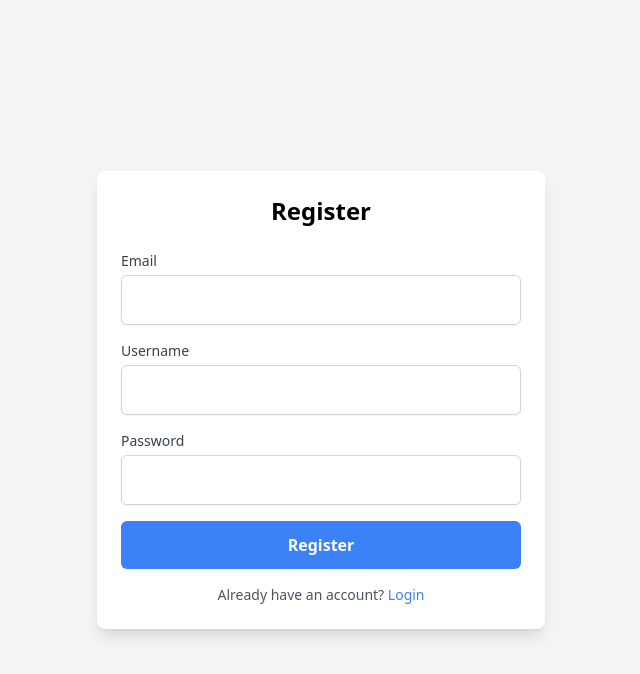
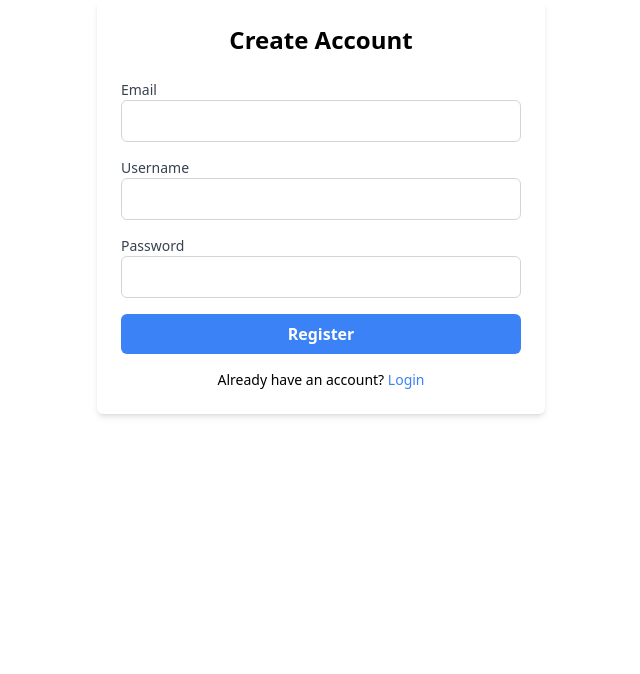
Before and after one commit to nayan-cse/Task-Management-System, a Next.js app: page /register in a window 1280 px wide. Shown: the top 674 px of the page, without its empty margins (319-959 px from the left). Built offline with nearby package versions, Linux system fonts and the light colour scheme.

Commit message:
if user already logged in then redirect to task

```diff
--- a/src/app/login/page.jsx
+++ b/src/app/login/page.jsx
@@ -1,5 +1,5 @@
 "use client";
-import React, { useState } from "react";
+import React, { useEffect, useState } from "react";
 import { useRouter } from "next/navigation";
 
 const LoginForm = () => {
@@ -9,6 +9,13 @@ const LoginForm = () => {
   const [loading, setLoading] = useState(false);
   const router = useRouter();
 
+  // Check if the user is already logged in and redirect to /tasks
+  useEffect(() => {
+    const token = localStorage.getItem("accessToken");
+    if (token) {
+      router.push("/tasks"); // Redirect to /tasks if the token exists
+    }
+  }, [router]);
   const handleSubmit = async (e) => {
     e.preventDefault();
     setLoading(true);
--- a/src/app/register/page.jsx
+++ b/src/app/register/page.jsx
@@ -1,22 +1,23 @@
 "use client";
 import React, { useState } from "react";
+import { useRouter } from "next/navigation"; // Use Next.js's useRouter for navigation
 
-const Register = () => {
+const RegisterForm = () => {
   const [email, setEmail] = useState("");
   const [username, setUsername] = useState("");
   const [password, setPassword] = useState("");
-  const [error, setError] = useState(null);
+  const [error, setError] = useState("");
   const [loading, setLoading] = useState(false);
-  const [successMessage, setSuccessMessage] = useState("");
+  const router = useRouter(); // Initialize Next.js router for navigation
 
   const handleSubmit = async (e) => {
     e.preventDefault();
     setLoading(true);
-    setError(null);
+    setError("");
 
-    // Send register request to the backend API
     try {
       const response = await fetch("/api/v1/auth/register", {
+        // Call your registration API
         method: "POST",
         headers: {
           "Content-Type": "application/json",
@@ -25,38 +26,31 @@ const Register = () => {
       });
 
       const data = await response.json();
+      setLoading(false);
 
-      if (!response.ok) {
-        throw new Error(data.error || "Registration failed");
+      if (response.status === 201) {
+        // Registration was successful
+        console.log("Registration successful:", data);
+        // Redirect to login or home page
+        router.push("/login"); // Redirect to login page after successful registration
+      } else {
+        setError(data.error || "Something went wrong!");
       }
-
-      // Success - store token and handle next steps
-      setSuccessMessage(data.message);
-      localStorage.setItem("token", data.token); // Save the token for future use (e.g., for authenticated requests)
-
-      // Optionally, redirect the user to the login page or dashboard
-      // window.location.href = '/login';
-    } catch (err) {
-      setError(err.message);
-    } finally {
+    } catch (error) {
       setLoading(false);
+      console.error("Registration error:", error);
+      setError("Internal server error");
     }
   };
 
   return (
-    <div className="flex justify-center items-center min-h-screen bg-gray-100">
-      <div className="w-full max-w-md bg-white p-6 rounded-lg shadow-lg">
-        <h2 className="text-2xl font-semibold text-center mb-6">Register</h2>
+    <div className="max-w-md mx-auto p-6 bg-white rounded-md shadow-md">
+      <h2 className="text-2xl font-semibold text-center mb-6">
+        Create Account
+      </h2>
 
-        {error && <div className="text-red-500 mb-4 text-center">{error}</div>}
-        {successMessage && (
-          <div className="text-green-500 mb-4 text-center">
-            {successMessage}
-          </div>
-        )}
-
-        <form onSubmit={handleSubmit} className="space-y-4">
-          <div>
+      <form onSubmit={handleSubmit}>
+        <div className="mb-4">
           <label
             htmlFor="email"
             className="block text-sm font-medium text-gray-700"
@@ -68,12 +62,12 @@ const Register = () => {
             id="email"
             value={email}
             onChange={(e) => setEmail(e.target.value)}
+            className="w-full px-4 py-2 border border-gray-300 rounded-md focus:outline-none focus:ring-2 focus:ring-blue-500"
             required
-              className="mt-1 block w-full p-3 border border-gray-300 rounded-md shadow-sm focus:outline-none focus:ring-2 focus:ring-blue-500 focus:border-blue-500"
           />
         </div>
 
-          <div>
+        <div className="mb-4">
           <label
             htmlFor="username"
             className="block text-sm font-medium text-gray-700"
@@ -85,12 +79,12 @@ const Register = () => {
             id="username"
             value={username}
             onChange={(e) => setUsername(e.target.value)}
+            className="w-full px-4 py-2 border border-gray-300 rounded-md focus:outline-none focus:ring-2 focus:ring-blue-500"
             required
-              className="mt-1 block w-full p-3 border border-gray-300 rounded-md shadow-sm focus:outline-none focus:ring-2 focus:ring-blue-500 focus:border-blue-500"
           />
         </div>
 
-          <div>
+        <div className="mb-4">
           <label
             htmlFor="password"
             className="block text-sm font-medium text-gray-700"
@@ -102,26 +96,26 @@ const Register = () => {
             id="password"
             value={password}
             onChange={(e) => setPassword(e.target.value)}
+            className="w-full px-4 py-2 border border-gray-300 rounded-md focus:outline-none focus:ring-2 focus:ring-blue-500"
             required
-              className="mt-1 block w-full p-3 border border-gray-300 rounded-md shadow-sm focus:outline-none focus:ring-2 focus:ring-blue-500 focus:border-blue-500"
           />
         </div>
 
-          <div className="flex items-center justify-between">
+        {error && <div className="text-red-500 text-sm mb-4">{error}</div>}
+
         <button
           type="submit"
-              className={`w-full py-3 px-4 text-white font-semibold rounded-md focus:outline-none ${
-                loading ? "bg-gray-400" : "bg-blue-500 hover:bg-blue-600"
+          className={`w-full py-2 px-4 bg-blue-500 text-white font-semibold rounded-md ${
+            loading ? "opacity-50" : ""
           }`}
           disabled={loading}
         >
           {loading ? "Registering..." : "Register"}
         </button>
-          </div>
       </form>
 
-        <div className="mt-4 text-center">
-          <p className="text-sm text-gray-600">
+      <div className="text-center mt-4">
+        <p className="text-sm">
           Already have an account?{" "}
           <a href="/login" className="text-blue-500 hover:underline">
             Login
@@ -129,8 +123,7 @@ const Register = () => {
         </p>
       </div>
     </div>
-    </div>
   );
 };
 
-export default Register;
+export default RegisterForm;
```
Lines whose indentation alone changed are shown as unchanged.
